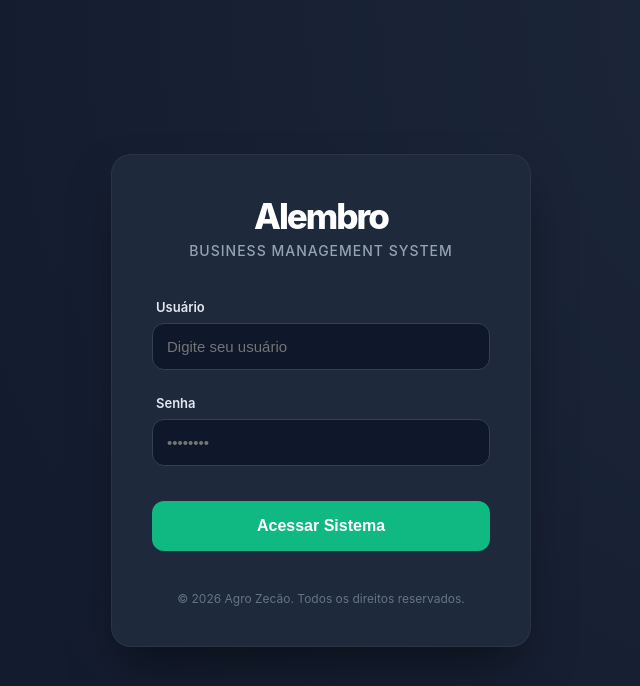
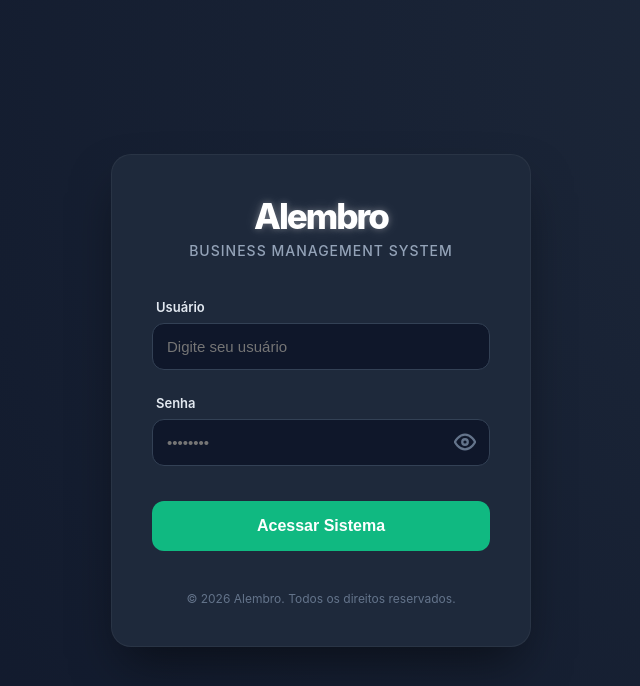
Before and after one commit to murilo813/AlembroWebERP-Frontend, a Vue app: page /login in a window 1280 px wide. Shown: the top 686 px of the page, without its empty margins (319-959 px from the left). Built offline with nearby package versions, Linux system fonts and the light colour scheme.

Commit message:
feat: opção de visualizar a senha

```diff
--- a/src/views/Home/HomeView.vue
+++ b/src/views/Home/HomeView.vue
@@ -3,7 +3,7 @@
     <div class="welcome-section">
       <transition name="fade-up" appear>
         <div class="glass-card">
-          <div class="status-badge">Sistema Online</div>
+          <div class="status-badge">Agropecuária Zecão</div>
           <h1 class="welcome-text">
             Bem-vindo(a), <span class="user-highlight">{{ nomenclature }}</span>
           </h1>
@@ -13,7 +13,7 @@
           <div class="quick-stats">
             <div class="stat-item">
               <span class="stat-label">Empresa</span>
-              <span class="stat-value">Agro Zecão</span>
+              <span class="stat-value">Vila Nova</span>
             </div>
             <div class="stat-item">
               <span class="stat-label">Status</span>
--- a/src/views/Login/LoginView.vue
+++ b/src/views/Login/LoginView.vue
@@ -14,7 +14,25 @@
 
         <div class="input-group">
           <label>Senha</label>
-          <input type="password" v-model="password" placeholder="••••••••" :disabled="isLoading" required />
+          <div class="password-wrapper">
+            <input
+              :type="showPassword ? 'text' : 'password'"
+              v-model="password"
+              placeholder="••••••••"
+              :disabled="isLoading"
+              required
+            />
+            <button type="button" @click="showPassword = !showPassword" class="toggle-password">
+              <svg v-if="!showPassword" xmlns="http://www.w3.org/2000/svg" viewBox="0 0 24 24" fill="none" stroke="currentColor" stroke-width="2.5" stroke-linecap="round" stroke-linejoin="round">
+                <path d="M1 12s4-8 11-8 11 8 11 8-4 8-11 8-11-8-11-8z"></path>
+                <circle cx="12" cy="12" r="3"></circle>
+              </svg>
+              <svg v-else xmlns="http://www.w3.org/2000/svg" viewBox="0 0 24 24" fill="none" stroke="currentColor" stroke-width="2.5" stroke-linecap="round" stroke-linejoin="round">
+                <path d="M17.94 17.94A10.07 10.07 0 0 1 12 20c-7 0-11-8-11-8a18.45 18.45 0 0 1 5.06-5.94M9.9 4.24A9.12 9.12 0 0 1 12 4c7 0 11 8 11 8a18.5 18.5 0 0 1-2.16 3.19m-6.72-1.07a3 3 0 1 1-4.24-4.24"></path>
+                <line x1="1" y1="1" x2="23" y2="23"></line>
+              </svg>
+            </button>
+          </div>
         </div>
 
         <p v-if="errorMessage" class="error-msg">{{ errorMessage }}</p>
@@ -26,7 +44,7 @@
       </form>
 
       <footer class="login-footer">
-        <p>&copy; 2026 Agro Zecão. Todos os direitos reservados.</p>
+        <p>&copy; 2026 Alembro. Todos os direitos reservados.</p>
       </footer>
     </div>
   </div>
@@ -39,6 +57,7 @@ import api from '../../services/api';
 
 const username = ref('');
 const password = ref('');
+const showPassword = ref(false);
 const errorMessage = ref('');
 const isLoading = ref(false);
 
--- a/src/views/Login/login.css
+++ b/src/views/Login/login.css
@@ -1,3 +1,4 @@
+/* GERAL */
 .login-container {
     height: 100vh;
     width: 100%;
@@ -9,7 +10,6 @@
     margin: 0;
     font-family: 'Inter', sans-serif;
 }
-
 .login-card {
     width: 100%;
     max-width: 420px;
@@ -19,20 +19,22 @@
     box-shadow: 0 25px 50px -12px rgba(0, 0, 0, 0.5);
     border: 1px solid rgba(255, 255, 255, 0.05);
 }
-
 .login-header {
     text-align: center;
     margin-bottom: 4rem;
 }
 
+/* ALEMBRO */
 .brand-title {
     font-size: 3.5rem;
     font-weight: 800;
     color: #ffffff;
     letter-spacing: -2px;
     margin-bottom: 0.5rem;
+    text-shadow:
+        0 0 0.6rem rgba(255, 255, 255, 0.3),
+        0 0 1.5rem rgba(255, 255, 255, 0.15);
 }
-
 .brand-subtitle {
     color: #94a3b8;
     font-size: 1.4rem;
@@ -41,25 +43,23 @@
     letter-spacing: 1px;
 }
 
+/* FORM */
 .login-form {
     display: flex;
     flex-direction: column;
     gap: 2.5rem;
 }
-
 .input-group {
     display: flex;
     flex-direction: column;
     gap: 0.8rem;
 }
-
 .input-group label {
     color: #e2e8f0;
     font-size: 1.3rem;
     font-weight: 600;
     padding-left: 0.4rem;
 }
-
 .input-group input {
     background: #0f172a;
     border: 1px solid #334155;
@@ -69,13 +69,11 @@
     font-size: 1.5rem;
     transition: all 0.2s ease;
 }
-
 .input-group input:focus {
     outline: none;
     border-color: #10b981;
     box-shadow: 0 0 0 4px rgba(16, 185, 129, 0.1);
 }
-
 .btn-login {
     background: #10b981;
     color: #ffffff;
@@ -88,23 +86,21 @@
     transition: all 0.3s ease;
     margin-top: 1rem;
 }
-
 .btn-login:hover {
     background: #059669;
     transform: translateY(-2px);
     box-shadow: 0 10px 20px rgba(16, 185, 129, 0.2);
 }
-
 .login-footer {
     margin-top: 4rem;
     text-align: center;
 }
-
 .login-footer p {
     color: #64748b;
     font-size: 1.2rem;
 }
 
+/* ERROR */
 .error-msg {
     color: #ef4444;
     font-size: 1.3rem;
@@ -115,13 +111,11 @@
     border-radius: 8px;
     margin-bottom: -1rem;
 }
-
 .btn-login:disabled {
     opacity: 0.6;
     cursor: not-allowed;
     background: #334155;
 }
-
 input:-webkit-autofill,
 input:-webkit-autofill:hover,
 input:-webkit-autofill:focus,
@@ -130,3 +124,36 @@ input:-webkit-autofill:active {
     -webkit-text-fill-color: #f8fafc !important;
     transition: background-color 5000s ease-in-out 0s;
 }
+
+/* PASSWORD */
+.password-wrapper {
+    position: relative;
+    display: flex;
+    align-items: center;
+}
+.password-wrapper input {
+    width: 100%;
+    padding-right: 4.5rem;
+}
+.toggle-password {
+    position: absolute;
+    right: 1.4rem;
+    background: transparent;
+    border: none;
+    color: #64748b;
+    cursor: pointer;
+    width: 2.2rem;
+    height: 2.2rem;
+    display: flex;
+    align-items: center;
+    justify-content: center;
+    transition: all 0.2s ease;
+    padding: 0;
+}
+.toggle-password:hover {
+    color: #10b981;
+}
+.toggle-password svg {
+    width: 100%;
+    height: 100%;
+}
```
